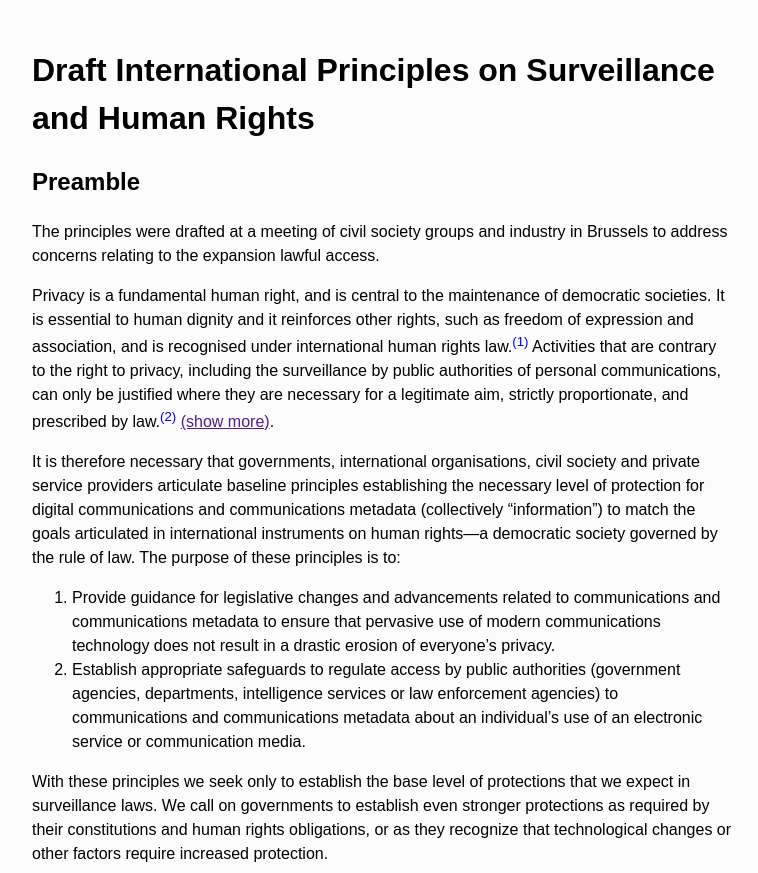
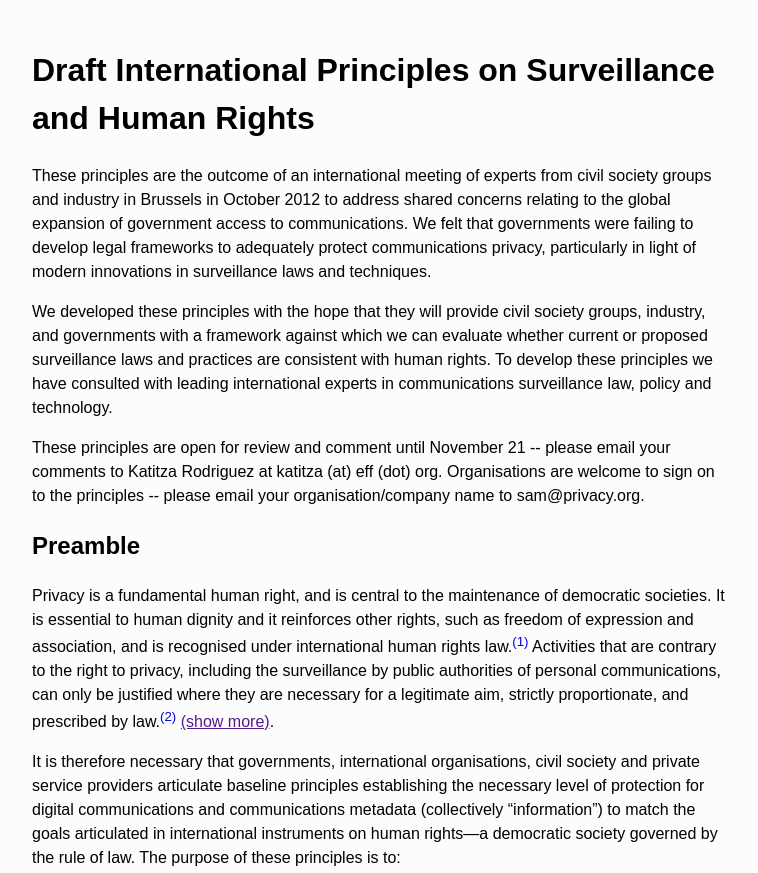
Before and after one commit to privacyint/necessaryandproportionate.net, a plain HTML site: page index.html in a window 1280 px wide. Shown: the top 873 px of the page, without its empty margins (258-1016 px from the left). Drawn offline with Linux system fonts and the light colour scheme.

Commit message:
contacts slightly changed

```diff
--- a/index.html
+++ b/index.html
@@ -9,9 +9,13 @@
 <div id="content">
 <h1>Draft International Principles on Surveillance and Human Rights</h1>
 
+<p>These principles are the outcome of an international meeting of experts from civil society groups and industry in Brussels in October 2012 to address shared concerns relating to the global expansion of government access to communications.  We felt that governments were failing to develop legal frameworks to adequately protect communications privacy, particularly in light of modern innovations in surveillance laws and techniques.  </p>
+
+<p>We developed these principles with the hope that they will provide civil society groups, industry, and governments with a framework against which we can evaluate whether current or proposed surveillance laws and practices are consistent with human rights.  To develop these principles we have consulted with leading international experts in communications surveillance law, policy and technology.</p>
+<p>These principles are open for review and comment until November 21 -- please email your comments to Katitza Rodriguez at katitza (at) eff (dot) org.  Organisations are welcome to sign on to the principles -- please email your organisation/company name to sam&#64;privacy.org.</p>
+
 <h2>Preamble</h2>
 
-<p>The principles were drafted at a meeting of civil society groups and industry in Brussels to address concerns relating to the expansion lawful access.</p>
 
 <p>
 Privacy is a fundamental human right, and is central to the maintenance of democratic societies. It is essential to human dignity and it reinforces other rights, such as freedom of expression and association, and is recognised under international human rights law.<a class="ptr">(1)</a> Activities that are contrary to the right to privacy, including the surveillance by public authorities of personal communications, can only be justified where they are necessary for a legitimate aim, strictly proportionate, and prescribed by law.<a class="ptr">(2)</a>  <a onclick="$('#more_preamble').show(1000); $('#more_preamble_link').hide(); return(false);" id="more_preamble_link" href="">(show more)</a>.
@@ -69,7 +73,6 @@ It is therefore necessary that governments, international organisations, civil s
 
 
 <h3>Signatories</h3>
-<p>If you wish to be added to the list, please email your organisation/company name to sam&#64;privacy.org</p>
 
 <h5>Organisations</h5>
 <ul>
@@ -77,6 +80,7 @@ It is therefore necessary that governments, international organisations, civil s
 <li>Electronic Frontier Foundation (International)</li>
 <li>Privacy International (International)</li>
 <li>Samuelson-Glushko Canadian Internet Policy and Public Interest Clinic (Canada)</li>
+<li>Statewatch (International)</li>
 </ul>
 <h5>Individuals</h5>
 <ul>
```
